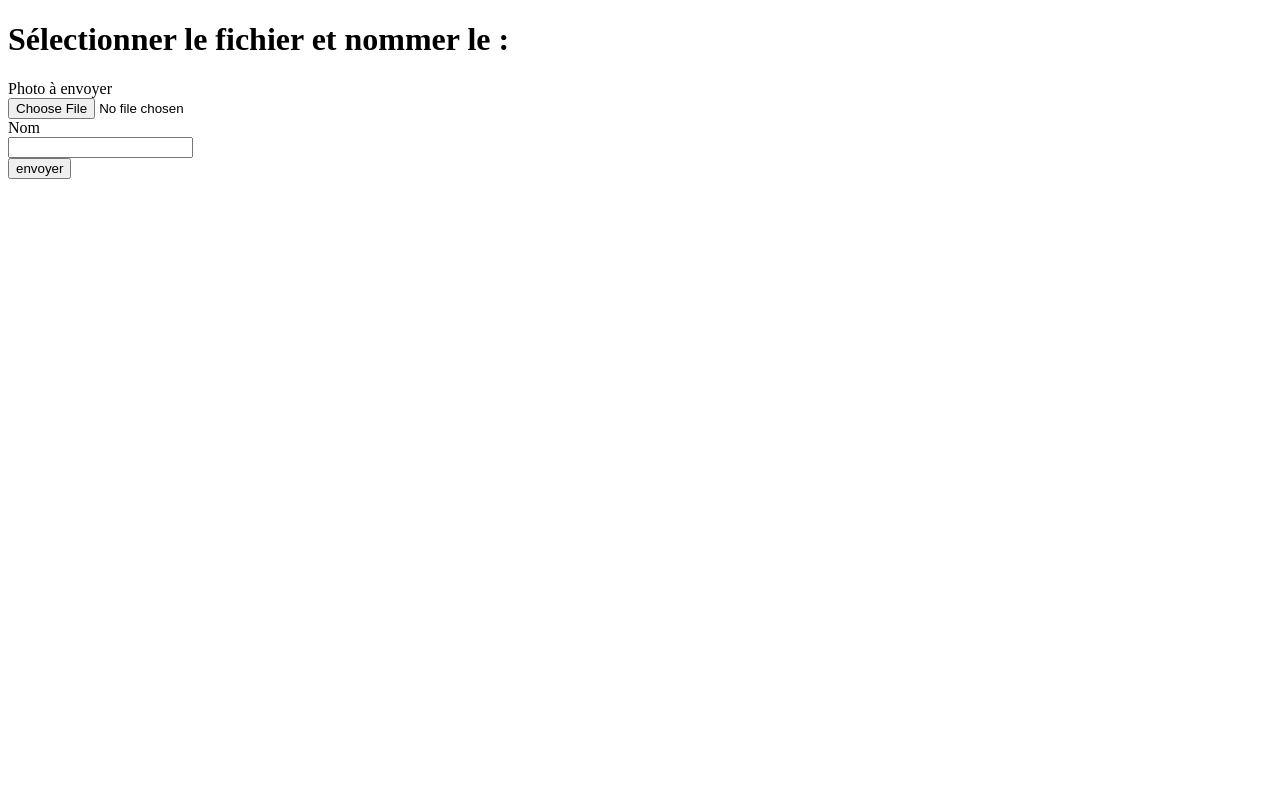
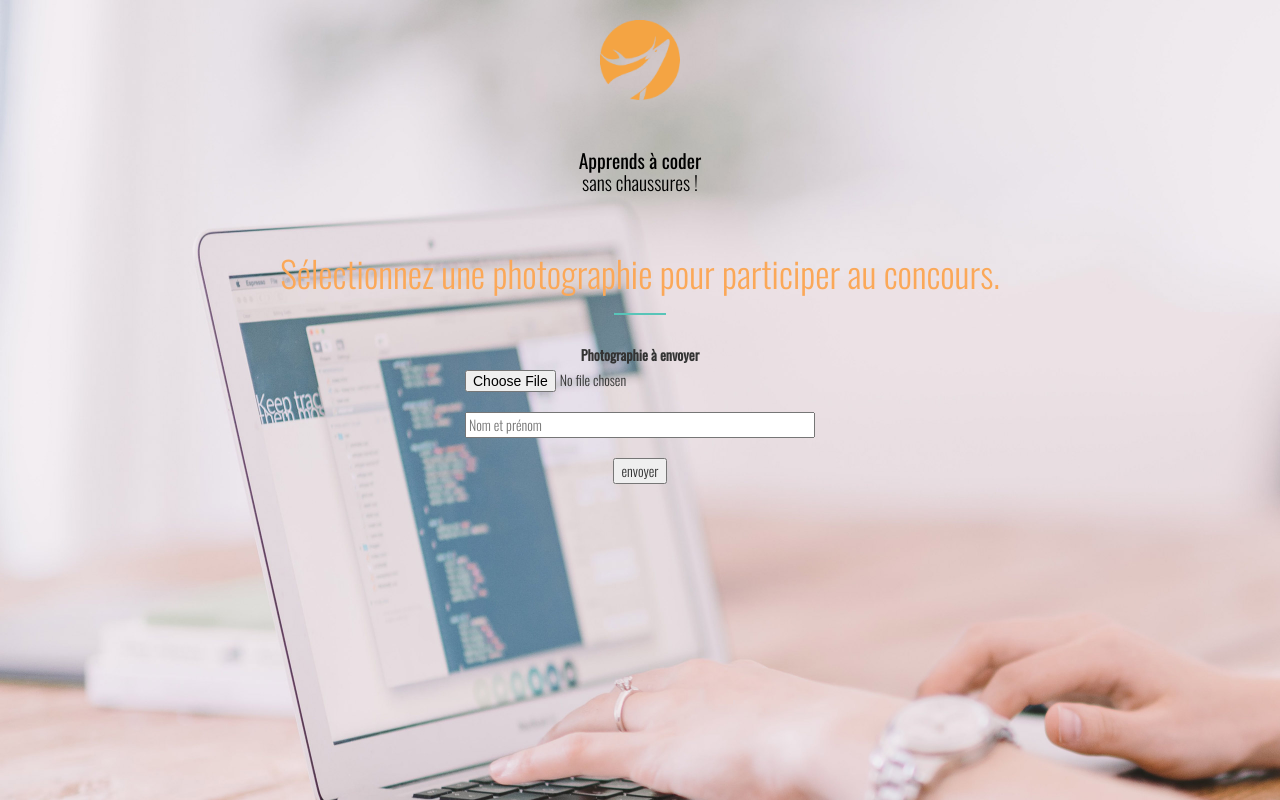
Before and after one commit to tanguilb/lyon_hack_102016_axelle_tangui, a PHP site: page / in a window 1280 px wide. Run offline with PHP 8.4, Linux system fonts and the light colour scheme; some libraries are stand-ins or nearby versions.

Commit message:
Styling of the different pages and organising the code

```diff
--- a/public/css/style.css
+++ b/public/css/style.css
@@ -4,23 +4,18 @@ body {
     font-family: 'Oswald', sans-serif;
     font-weight: 300;
 }
-
-h1 {
-    font-weight: 300;
-    color: #000;
-    font-size: 1.4em;
-    text-align: center;
-}
-
-h1 span {
-    font-weight: 400;
-}
-
 hr {
     width:50px;
     color: #58c4b8;
     border: 1px solid #58c4b8;
     margin-bottom:30px;
+}
+
+h1 {
+    font-weight: 300;
+    color: rgba(251,168,88, 1);
+    text-align: center;
+    margin-top:50px;
 }
 
 /*HEADER*/
@@ -33,6 +28,39 @@ header {
     display: block;
     margin: 0 auto;
     width: 80px;
+}
+
+header h1 {
+    font-weight: 300;
+    color: #000;
+    font-size: 1.4em;
+    text-align: center;
+}
+
+header h1 span {
+    font-weight: 400;
+}
+
+
+/*INDEX | UPLOAD PAGE*/
+
+#upload-page {
+    background: url("../images/coding-site-web.jpg");
+    background-attachment: fixed;
+    background-repeat: no-repeat;
+    background-size: cover;
+    height:100vh;
+}
+
+#upload-picture form {
+    text-align: center;
+}
+
+#upload-picture form #picture,
+#upload-picture form #guest_name {
+    width: 100%;
+    display: block;
+    margin: 0 auto;
 }
 
 /*GALLERY*/
@@ -68,7 +96,7 @@ button.like {
     color: #F23F66;
     font-size:1.8em;
     border-radius: 90px;
-    padding: 6px 10px;
+    padding: 6px 11px;
     position: absolute;
     bottom:10px;
     right:25px;
--- a/public/index.php
+++ b/public/index.php
@@ -9,21 +9,44 @@
 <!DOCTYPE html>
     <html>
         <head>
-            <title>COncours des plus belles chaussettes</title>
+            <title>WCS | Concours des plus belles chaussettes !</title>
             <meta charset="utf-8" name="viewport" >
-            <meta name="Concours des plus belles chaussettes de la wild code school" >
-            <link rel="stylesheet" src="css/style.css" >
+            <meta name="Concours des plus belles chaussettes de la Wild Code School" >
+            <!-- Fonts -->
+            <link href="https://fonts.googleapis.com/css?family=Oswald:300,400" rel="stylesheet">
+            <script src="https://use.fontawesome.com/d97479808e.js"></script>
+            <!--Bootstrap CDN for CSS-->
+            <link rel="stylesheet" href="https://maxcdn.bootstrapcdn.com/bootstrap/3.3.7/css/bootstrap.min.css" integrity="sha384-BVYiiSIFeK1dGmJRAkycuHAHRg32OmUcww7on3RYdg4Va+PmSTsz/K68vbdEjh4u" crossorigin="anonymous">
+            <!--Our stylesheet-->
+            <link rel="stylesheet" href="../public/css/style.css">
+            <!--Our script-->
+            <script src="script.js"></script>
         </head>
-        <body>
+        <body id="upload-page">
 
-            <h1>Sélectionner le fichier et nommer le :</h1>
+        <header class="container-fluid">
+            <a href="http://www.wildcodeschool.fr/">
+                <img id="logo-wcs" src="images/logo-wildcodeschool.png" alt="Logo of Wild Code School" />
+            </a>
+            <h1><span>Apprends à coder</span> <br>sans chaussures !</h1>
+        </header>
 
-            <form method="post" action="../src/form.php" enctype="multipart/form-data">
-                <label for="picture">Photo à envoyer</label><br>
-                <input type="file" name="picture" id="picture"><br>
-                <label for="guest_name">Nom</label><br>
-                <input type="text" name="guest_name" id="guest_name" ><br>
-                <input type="submit" value="envoyer">
-            </form>
-        </body>
+        <section id="upload-picture">
+            <div class="row">
+                <div class="container">
+                    <h1>Sélectionnez une photographie pour participer au concours.</h1>
+                    <hr>
+
+                    <div class="col-xs-12 col-md-4 col-md-offset-4">
+                        <form method="post" action="../src/form.php" enctype="multipart/form-data" id="">
+                            <label for="picture">Photographie à envoyer</label><br>
+                            <input type="file" name="picture" id="picture"><br>
+                            <input type="text" name="guest_name" id="guest_name" placeholder="Nom et prénom"><br>
+                            <input type="submit" value="envoyer">
+                        </form>
+                    </div>
+                </div>
+            </div>
+        </section>
+</body>
 </html>
--- a/src/bdd.php
+++ b/src/bdd.php
@@ -7,7 +7,7 @@
  */
 function getConnexion(){
     $host = "localhost";
-    $password = "azerty1234";
+    $password = "123456";
     $user = "root";
     $db = "sock";
 
```
Also changed, not shown: public/images/coding-site-web.jpg (added), public/images/computer-coding-site-web.jpg (added).
